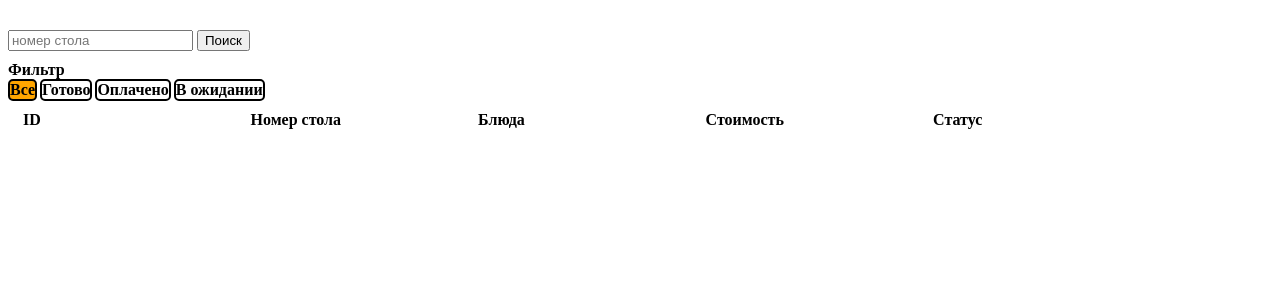
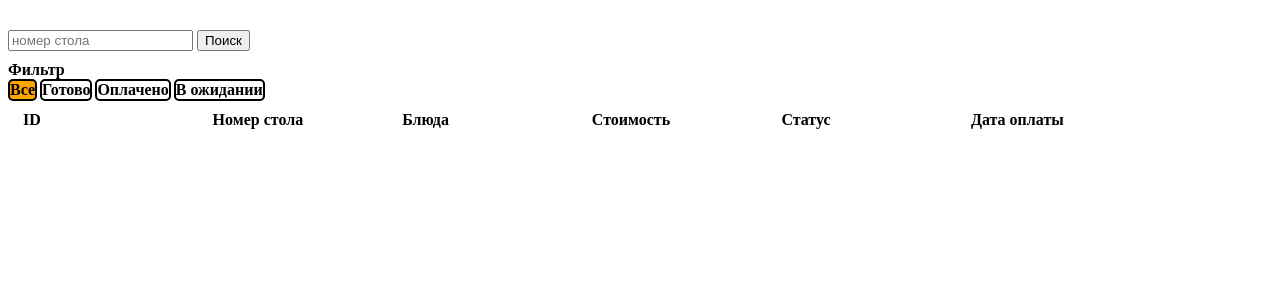
Before and after one commit to slaverchief/Cafeteria-backend, a Django app: page /orders/list in a window 1280 px wide. Shown: the part 33-333 px from the top of the page. Run offline with Django 5.2, Linux system fonts and the light colour scheme; data that the repository does not hold is empty; parts of the project's set-up code (start-up, migrations or seed data) failed here and were passed over.

Commit message:
Date in list orders

```diff
--- a/orders/models.py
+++ b/orders/models.py
@@ -27,7 +27,10 @@ class Order(models.Model):
     status = models.IntegerField(choices=STATUS_CHOICES, blank=False, default=3) # статус заказа
     paid_date = models.DateField(null=True, blank=True) # дата оплаты заказа
 
-    # метод возвращает строковое представление статуса через его численный идентификатор в списке STATUS_CHOICESs
+    def get_paid_date(self):
+        return self.paid_date.strftime("%d.%m.%Y")
+
+    # метод возвращает строковое представление статуса через его численный идентификатор в списке STATUS_CHOICES
     def get_status(self):
         return STATUS_CHOICES[self.status-1][1]
 
--- a/orders/services.py
+++ b/orders/services.py
@@ -1,4 +1,4 @@
-from datetime import datetime
+import datetime
 
 from django.db.models import QuerySet
 from django.http import QueryDict
@@ -6,14 +6,13 @@ from django.http import QueryDict
 from .models import Order
 
 # Подсчитывает сумму выручки от и до определенных дат
-def calculate_cash_sum(from_date: datetime, to_date: datetime):
+def calculate_cash_sum(from_date: datetime.datetime, to_date: datetime.datetime):
     return sum([int(n.total_price(as_int=True)) for n in Order.objects.filter(status__lte=2,
                                                               paid_date__gte=from_date,
                                                               paid_date__lte=to_date)])
 
 # Задает дату оплаты или стирает дату оплаты в зависимости от того какой статус был до этого
 def set_paid_date(status_before: int, status_after: int, order: Order):
-    print(type(order))
     if status_before == status_after:
         return
     elif status_before == 3:
--- a/orders/static/orders/css/orders_list.css
+++ b/orders/static/orders/css/orders_list.css
@@ -27,7 +27,9 @@
 
 }
 
-
+#orders-list{
+    align-self: center;
+}
 
 #values-name{
     font-weight: bolder;
@@ -38,8 +40,6 @@
 .cell{
     flex: 1;
     margin: 0 10px;
-    padding-right: 1px;
-
 }
 
 .lookup-tool{
--- a/orders/templates/orders/list_orders.html
+++ b/orders/templates/orders/list_orders.html
@@ -44,6 +44,7 @@
         <div class="cell">Блюда</div>
         <div class="cell">Стоимость</div>
         <div class="cell">Статус</div>
+        <div class="cell">Дата оплаты</div>
     </div>
     {% for order in orders %}
     <div class="row" id="{{order.pk}}">
@@ -53,6 +54,7 @@
             <div class="cell">{{order.get_items_list}}</div>
             <div class="cell">{{order.total_price}}</div>
             <div class="cell">{{order.get_status}}</div>
+            <div class="cell">{% if order.paid_date %}{{order.get_paid_date}}{% endif %}</div>
         </div>
         <div class="edit-tools">
             <a href="{% url 'edit' order.pk %} "><button class="cell-button edit-button">Редактировать</button></a>
--- a/orders/views.py
+++ b/orders/views.py
@@ -38,7 +38,9 @@ class CreateOrderView(FormView):
     extra_context = {"title": "Создание заказа"}
     success_url = reverse_lazy('create')
 
-
+    def form_valid(self, form):
+        form.save()
+        return super().form_valid(form)
 
 class UpdateOrderView(UpdateView):
     model = Order
```
Also changed, not shown: readme.md.
